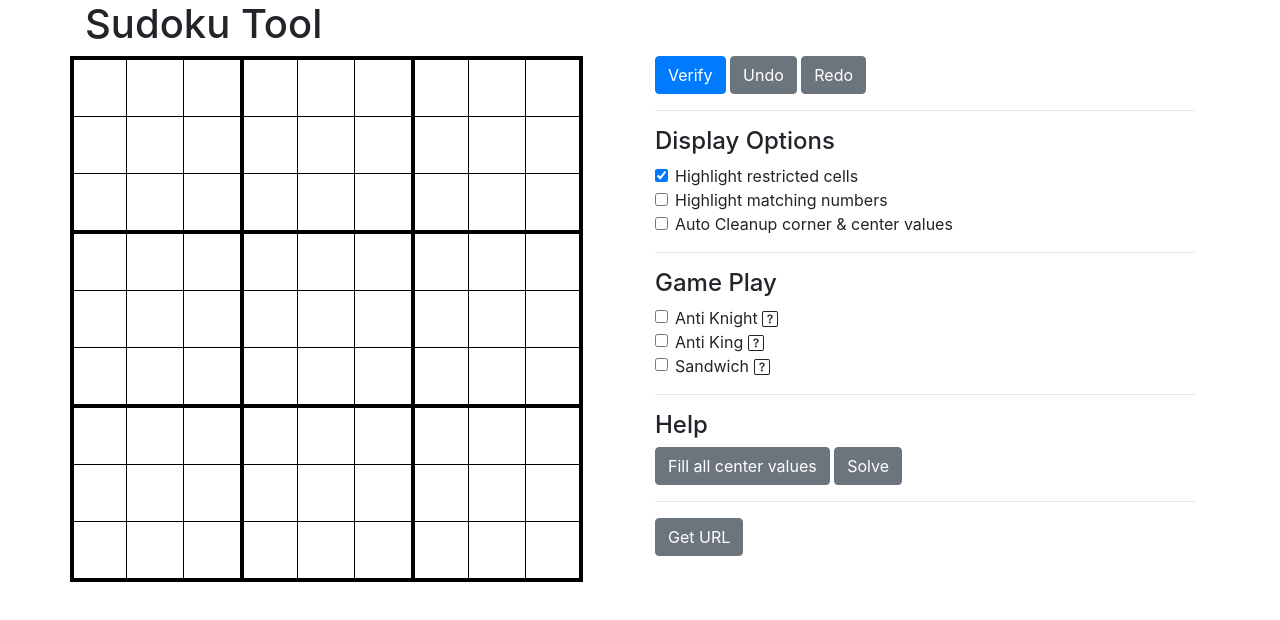
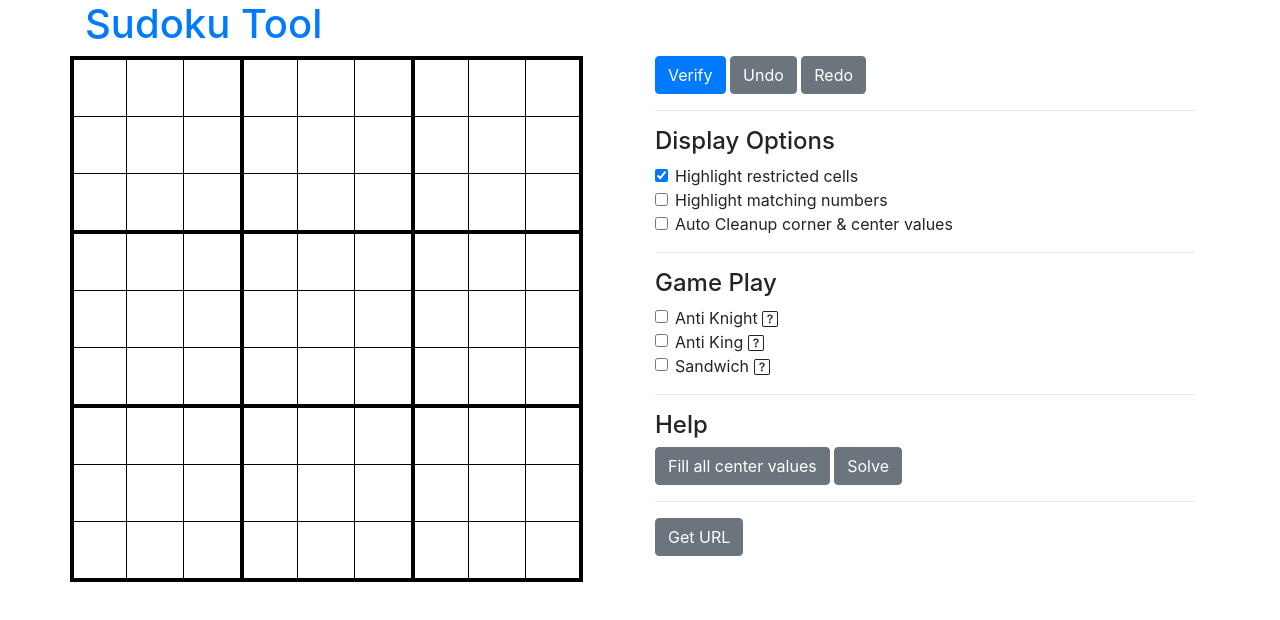
Before and after one commit to ngthanhtrung23/sudoku, a React (Create React App) app: page /#/ in a window 1280 px wide. Shown: the top 620 px of the page. Built offline with nearby package versions, Linux system fonts and the light colour scheme.

Commit message:
Add link to /sudoku

```diff
--- a/src/components/Game.tsx
+++ b/src/components/Game.tsx
@@ -42,7 +42,7 @@ class Game extends React.Component<GameProps, GameState> {
                 className="container"
                 onMouseUp={() => this.props.mouseUp(this.props.board)}
             >
-                <h1>Sudoku Tool</h1>
+                <h1><a href="/sudoku">Sudoku Tool</a></h1>
                 <div className="row">
                     <div className="col-sm">
                         <Board
```
Also changed, not shown: 1 other file (tests, documents, lock files or other folders).
